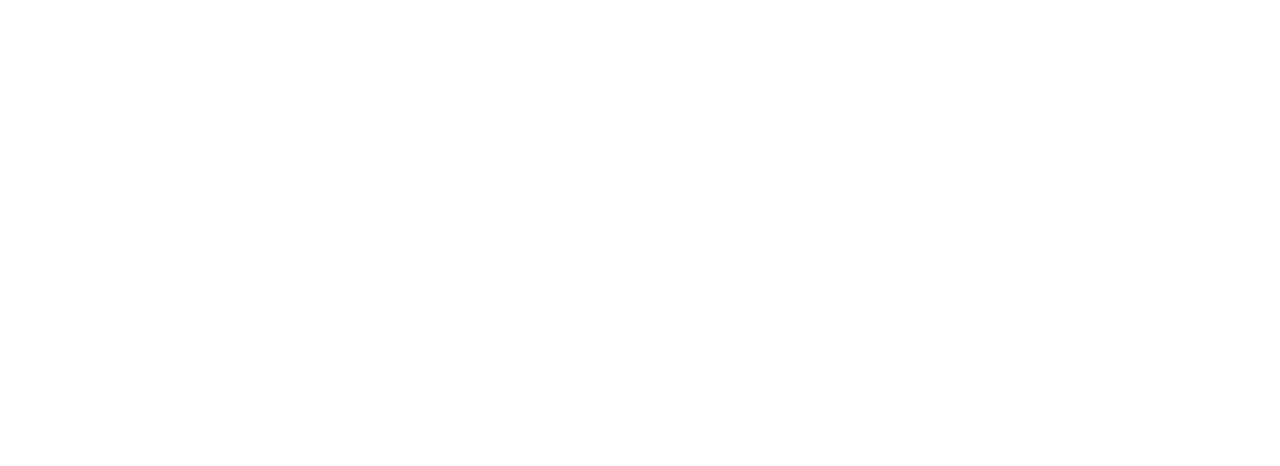
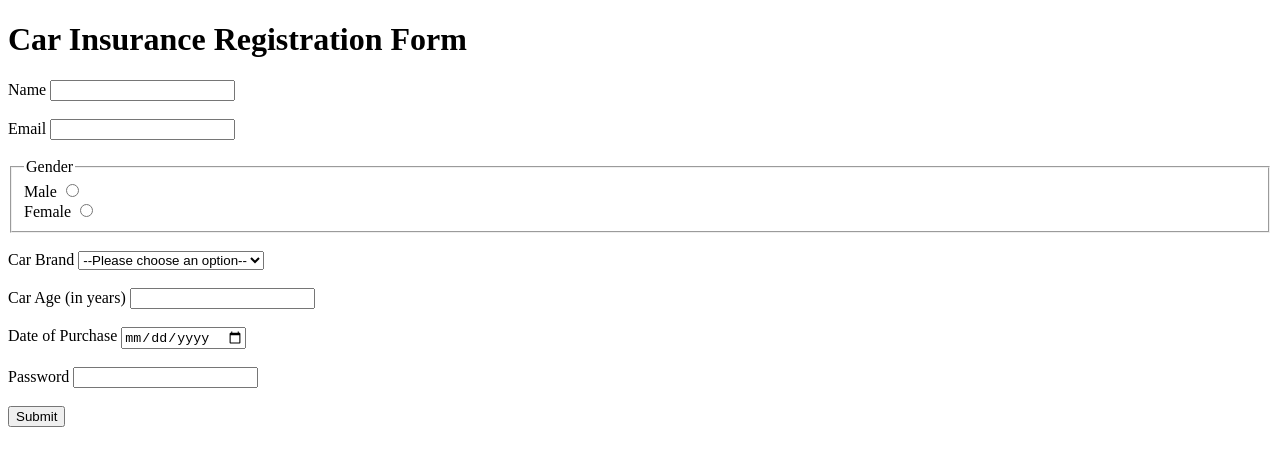
Before and after one commit to acciojob/car-insurance-form-jaisaipothula, a website: page main.html in a window 1280 px wide. Drawn offline with Linux system fonts and the light colour scheme.

Commit message:
created a submission

```diff
--- a/main.html
+++ b/main.html
@@ -1,16 +1,62 @@
 <!DOCTYPE html>
+<html lang="en">
+<head>
+    <meta charset="UTF-8">
+    <meta name="viewport" content="width=device-width, initial-scale=1.0">
+    <title>Car Insurance Registration</title>
+</head>
+<body>
+    <h1>Car Insurance Registration Form</h1>
 
-<html>
+    <form method="post" action="/submit-form">
+        <!-- Name Field -->
+        <label for="name">Name</label>
+        <input type="text" id="name" name="name" required>
+        <br><br>
 
-<head>
-	<link rel="stylesheet" href="styles.css">
-</head>
+        <!-- Email Field -->
+        <label for="email">Email</label>
+        <input type="email" id="email" name="email" required>
+        <br><br>
 
-<body>
-	<!-- the entire body must be written by student -->
-    <script type="text/javascript" src="./script.js">
-</script>
+        <!-- Gender Field -->
+        <fieldset>
+            <legend>Gender</legend>
+            <label for="gender_m">Male</label>
+            <input type="radio" id="gender_m" name="gender" value="male" required>
+            <br>
+            <label for="gender_f">Female</label>
+            <input type="radio" id="gender_f" name="gender" value="female" required>
+        </fieldset>
+        <br>
 
+        <!-- Car Brands Field -->
+        <label for="cars">Car Brand</label>
+        <select id="cars" name="cars">
+            <option value="" disabled selected>--Please choose an option--</option>
+            <option value="BMW">BMW</option>
+            <option value="Audi">Audi</option>
+            <option value="Mercedez">Mercedez</option>
+        </select>
+        <br><br>
+
+        <!-- Car Age Field -->
+        <label for="carage">Car Age (in years)</label>
+        <input type="number" id="carage" name="carage" required>
+        <br><br>
+
+        <!-- Date of Purchase Field -->
+        <label for="dop">Date of Purchase</label>
+        <input type="date" id="dop" name="dop" required>
+        <br><br>
+
+        <!-- Password Field -->
+        <label for="password">Password</label>
+        <input type="password" id="password" name="password" required>
+        <br><br>
+
+        <!-- Submit Button -->
+        <button type="submit">Submit</button>
+    </form>
 </body>
-
 </html>
```
